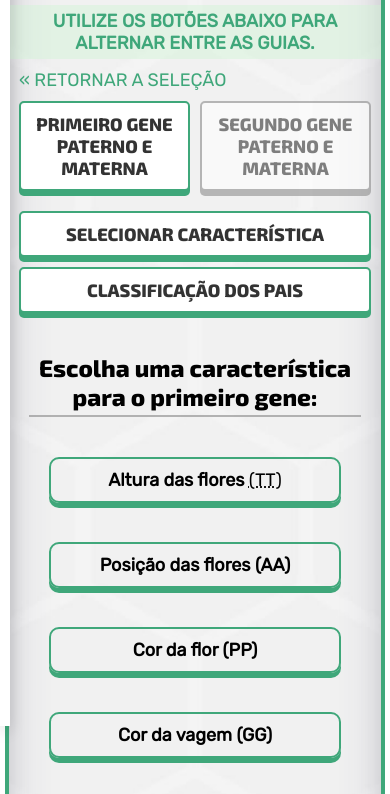
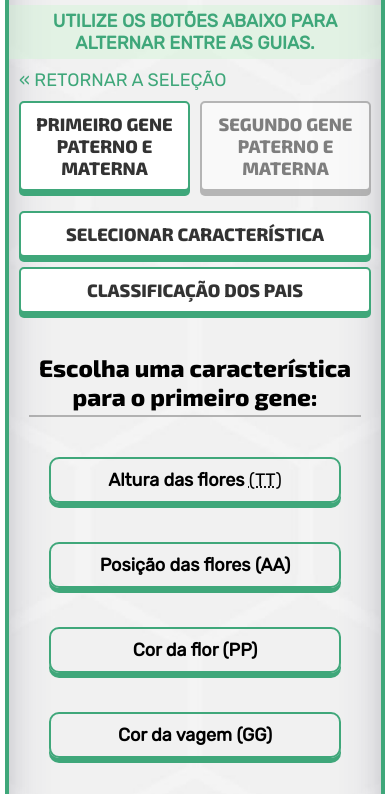
Before and after one commit to JohnatanCC/mendel_legacy, a plain HTML site: page pages/2caracteristica.html in a window 390 px wide. Shown: the part 118-912 px from the top of the page. Drawn offline with Linux system fonts and the light colour scheme; files whose address does not match are found by name.

Commit message:
Ajustes feito no laboratorio

```diff
--- a/Assets/css/lab.css
+++ b/Assets/css/lab.css
@@ -2026,6 +2026,11 @@ div input[type="number"] {
         align-items: center;
     }
 
+        .navigation {
+            box-shadow: none;
+            border: transparent;
+        }
+
     .col-6 {
         width: 100%;
     }
--- a/pages/2caracteristica.html
+++ b/pages/2caracteristica.html
@@ -352,7 +352,7 @@
                             <div class="d-centered flex-column d-none" id="divlista">
 
                                 <div class="table-list">
-                                    <ul id="lista"></ul>
+                                    <ul id="lista" style="padding: 0 !important;"></ul>
                                 </div>
 
                                 <div id="visualizationTable" class="table-mobile">
--- a/pages/style.css
+++ b/pages/style.css
@@ -2100,6 +2100,11 @@ div input[type="number"] {
         width: 300px;
     }
 
+          .navigation {
+              box-shadow: none;
+              border: transparent;
+          }
+
     .theory-area {
         flex-direction: column;
     }
```
Also changed, not shown: pages/1caracteristica.html (+2 -2 lines).
